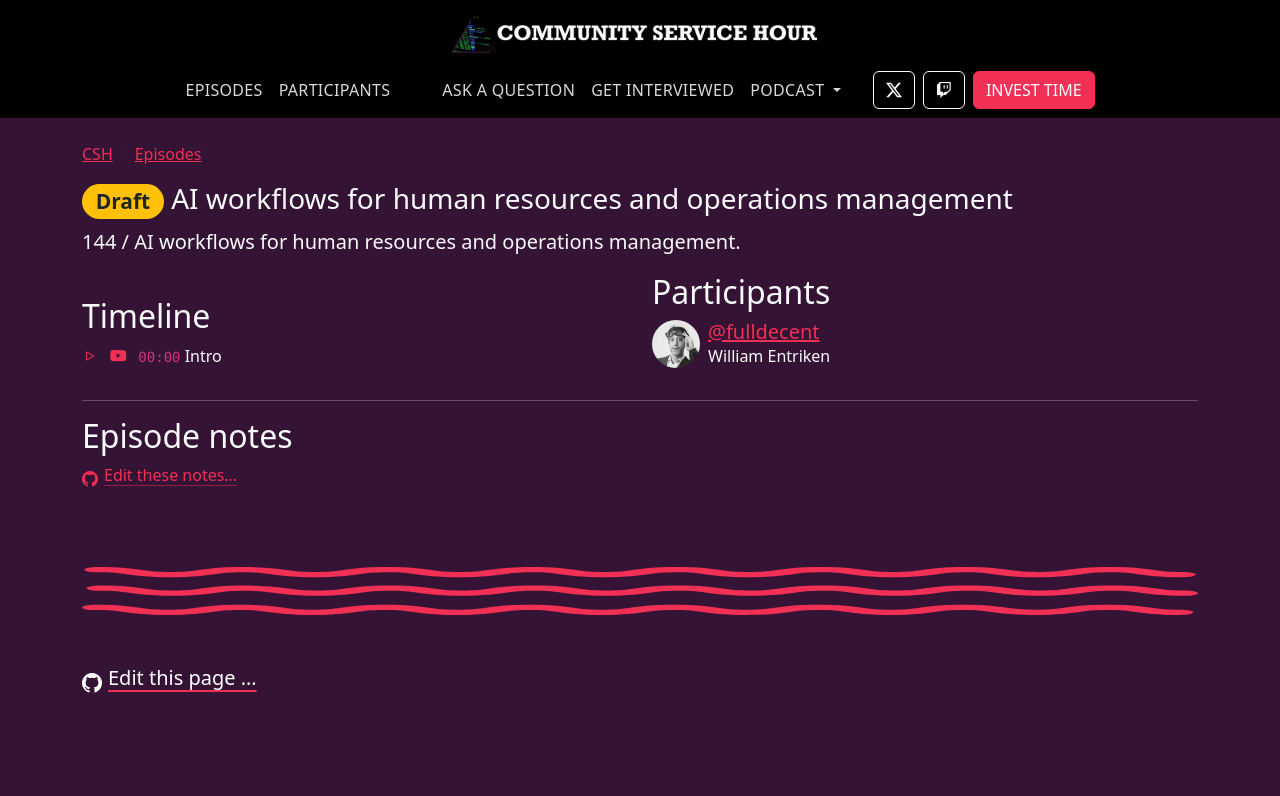
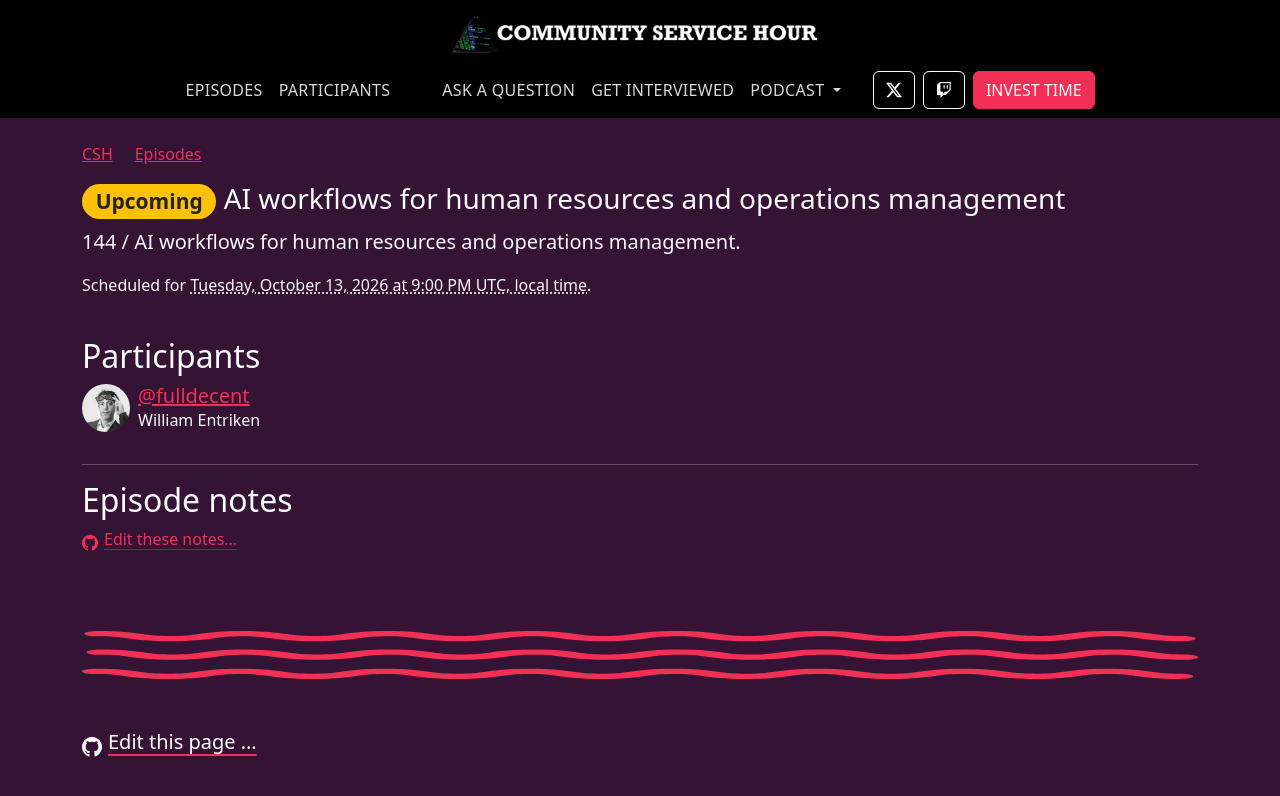
Before and after one commit to community-service/hour.gg, a Jekyll site: the page built from _episodes/2026-10-13-episode-144.md, in a window 1280 px wide. Shown: the top 796 px of the page. Built offline with Jekyll 4.4.1, drawn with Linux system fonts in a browser that asks for light colours.

Commit message:
clean up current/future

```diff
--- a/_layouts/episode.html
+++ b/_layouts/episode.html
@@ -14,8 +14,18 @@ breadcrumbs:
   }
 </style>
 
+{% assign is_upcoming = false %}
+{% if page.posted == false %}
+{% assign show_day = page.date | date: "%Y-%m-%d" %}
+{% assign today = site.time | date: "%Y-%m-%d" %}
+{% if show_day > today %}
+{% assign is_upcoming = true %}
+{% endif %}
+{% endif %}
 <h1 class="fs-3">
-  {% if page.posted == false %}
+  {% if is_upcoming %}
+  <span class="badge rounded-pill bg-warning text-dark">Upcoming</span>
+  {% elsif page.posted == false %}
   <span class="badge rounded-pill bg-warning text-dark">Draft</span>
   {% endif %}
   {{ page.title | escape }}
@@ -24,6 +34,26 @@ breadcrumbs:
   {% endif %}
 </h1>
 <p class="lead">{{ page.itunes-episode }} / {{ page.description | escape }}</p>
+{% if page.posted == false and page.start-time %}
+<p>
+  Scheduled for
+  <time class="scheduled-time" datetime="{{ page.start-time | date_to_xmlschema }}" style="cursor: help; text-decoration: underline dotted;">{{ page.start-time | date_to_xmlschema }}</time>.
+</p>
+<script>
+  (function () {
+    var el = document.querySelector(".scheduled-time");
+    if (!el) return;
+    var when = new Date(el.getAttribute("datetime"));
+    if (isNaN(when.getTime())) return;
+    var opts = { weekday: "long", year: "numeric", month: "long", day: "numeric", hour: "numeric", minute: "2-digit" };
+    var localZone = new Intl.DateTimeFormat("en-US", { timeZoneName: "short" }).formatToParts(when).filter(function (part) { return part.type === "timeZoneName"; })[0];
+    var local = new Intl.DateTimeFormat("en-US", opts).format(when);
+    var ny = new Intl.DateTimeFormat("en-US", Object.assign({ timeZone: "America/New_York" }, opts)).format(when);
+    el.textContent = local + " " + (localZone ? localZone.value : "") + ", local time";
+    el.setAttribute("title", ny + ", New York time");
+  })();
+</script>
+{% endif %}
 
 {% if page.posted == true %}
 <div class="d-flex flex-wrap align-items-center gap-3">
@@ -58,7 +88,8 @@ breadcrumbs:
 </div>
 {% endif %}
 
-<div class="row row-cols-1 row-cols-lg-2">
+<div class="row{% unless is_upcoming %} row-cols-1 row-cols-lg-2{% endunless %}">
+  {% unless is_upcoming %}
   <div class="col">
     <h2 id="timeline" class="mt-4">Timeline</h2>
     <div class="timeline">
@@ -71,8 +102,10 @@ breadcrumbs:
       {% assign time = minutesMM | append: ":" | append: secondsSS %}
       {% endif %}
       <div>
+        {% if page.posted == true %}
         <a class="me-2 audiotime" href="#t={{ time }}" title="Jump to {{ time }} in audio" data-seconds="{{ item.seconds }}"><i class="bi bi-play"></i></a>
-        {% if page.youtube-full %}
+        {% endif %}
+        {% if page.youtube-full contains "://" %}
         <a class="me-2" href="{{ page.youtube-full }}#t={{ item.seconds }}" target="_blank" rel="noopener" title="Jump to {{ time }} in video"><i class="bi bi-youtube"></i></a>
         {% endif %}
         <code>{{ time }}</code>
@@ -81,9 +114,10 @@ breadcrumbs:
       {% endfor %}
     </div>
   </div>
+  {% endunless %}
 
-  <div class="col mt-5 mt-lg-0">
-    <h2>Participants</h2>
+  <div class="col{% unless is_upcoming %} mt-5 mt-lg-0{% endunless %}">
+    <h2{% if is_upcoming %} class="mt-4"{% endif %}>Participants</h2>
     {% for participant in page.participants %}
     <div class="col hstack align-self-start gap-2 mb-3">
       <img src="/assets/participants/{{ participant }}.webp" alt="{{ participant }}" class="rounded-circle" style="width: 3rem; height: 3rem;">
```
